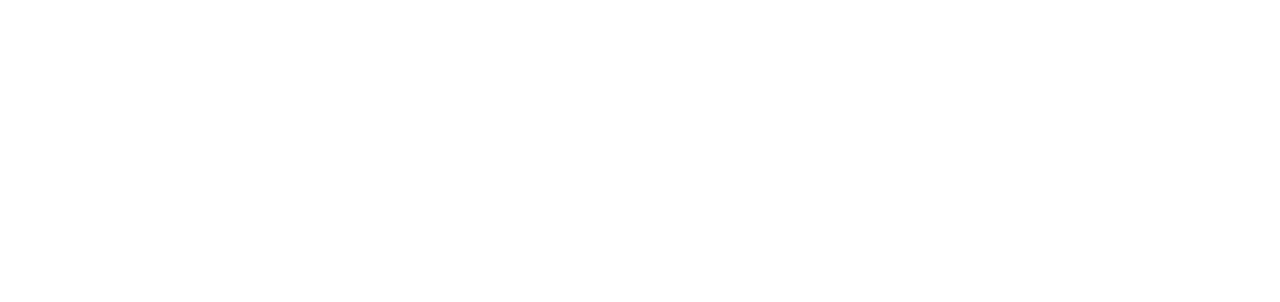
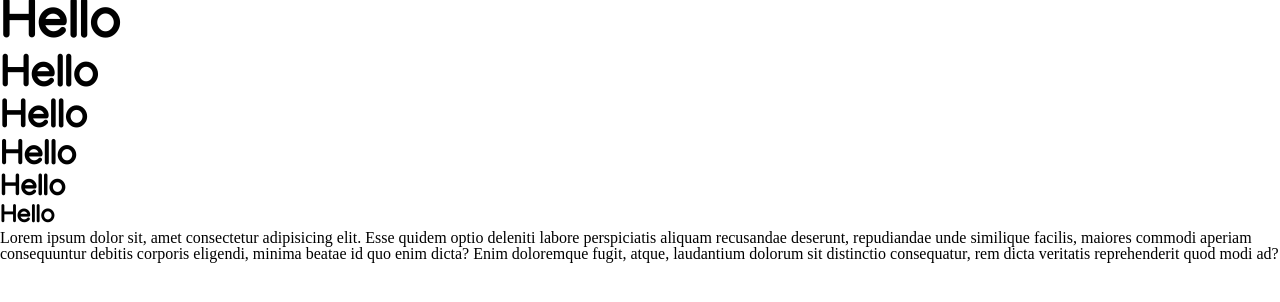
Before and after one commit to CGottschallJ/example-html-css, a plain HTML site: page index.html in a window 1280 px wide. Drawn offline with Linux system fonts and the light colour scheme.

Commit message:
started header styled

```diff
--- a/css/base.css
+++ b/css/base.css
@@ -0,0 +1,2 @@
+@import "/css/base/body.css";
+@import "/css/base/headers.css";
--- /dev/null
+++ b/css/base/body.css
@@ -0,0 +1,2 @@
+body {
+}
--- /dev/null
+++ b/css/base/headers.css
@@ -0,0 +1,90 @@
+/* === MOBILE VIEW === */
+h1 {
+  font-size: 45px;
+  font-weight: 600;
+  font-family: "Manjari", sans-serif;
+}
+
+h2 {
+  font-size: 35px;
+  font-weight: 600;
+  font-family: "Manjari", sans-serif;
+}
+
+h3 {
+  font-size: 30px;
+  font-weight: 600;
+  font-family: "Manjari", sans-serif;
+}
+
+h4 {
+  font-size: 25px;
+  font-weight: 600;
+  font-family: "Manjari", sans-serif;
+}
+
+h5 {
+  font-size: 20px;
+  font-weight: 600;
+  font-family: "Manjari", sans-serif;
+}
+
+h6 {
+  font-size: 16px;
+  font-weight: 600;
+  font-family: "Manjari", sans-serif;
+}
+
+/* === TABLET VIEW === */
+@media (min-width: 480px) and (max-width: 768px) {
+  h1 {
+    font-size: 50px;
+  }
+
+  h2 {
+    font-size: 40px;
+  }
+
+  h3 {
+    font-size: 35px;
+  }
+
+  h4 {
+    font-size: 30px;
+  }
+
+  h5 {
+    font-size: 25px;
+  }
+
+  h6 {
+    font-size: 20px;
+  }
+}
+
+/* === DESKTOP VIEW === */
+@media (min-width: 768px) {
+  h1 {
+    font-size: 55px;
+  }
+
+  h2 {
+    font-size: 45px;
+  }
+
+  h3 {
+    font-size: 40px;
+  }
+
+  h4 {
+    font-size: 35px;
+  }
+
+  h5 {
+    font-size: 30px;
+  }
+
+  h6 {
+    font-size: 25px;
+  }
+}
--- a/css/styles.css
+++ b/css/styles.css
@@ -0,0 +1 @@
+@import "/css/base.css";
--- a/index.html
+++ b/index.html
@@ -4,6 +4,12 @@
     <meta charset="UTF-8" />
     <meta name="viewport" content="width=device-width, initial-scale=1.0" />
     <meta http-equiv="X-UA-Compatible" content="ie=edge" />
+
+    <!-- Importing a google font -->
+    <link
+      href="https://fonts.googleapis.com/css?family=Manjari|Source+Sans+Pro&display=swap"
+      rel="stylesheet"
+    />
 
     <!-- Linking the CSS reset stylesheet to the HTML -->
     <link rel="stylesheet" href="/css/reset.css" />
@@ -15,6 +21,20 @@
 
   <body>
     <header>
+      <h1>Hello</h1>
+      <h2>Hello</h2>
+      <h3>Hello</h3>
+      <h4>Hello</h4>
+      <h5>Hello</h5>
+      <h6>Hello</h6>
+      <p>
+        Lorem ipsum dolor sit, amet consectetur adipisicing elit. Esse quidem
+        optio deleniti labore perspiciatis aliquam recusandae deserunt,
+        repudiandae unde similique facilis, maiores commodi aperiam consequuntur
+        debitis corporis eligendi, minima beatae id quo enim dicta? Enim
+        doloremque fugit, atque, laudantium dolorum sit distinctio consequatur,
+        rem dicta veritatis reprehenderit quod modi ad?
+      </p>
       <!-- Create Header Here -->
     </header>
     <main>
```
